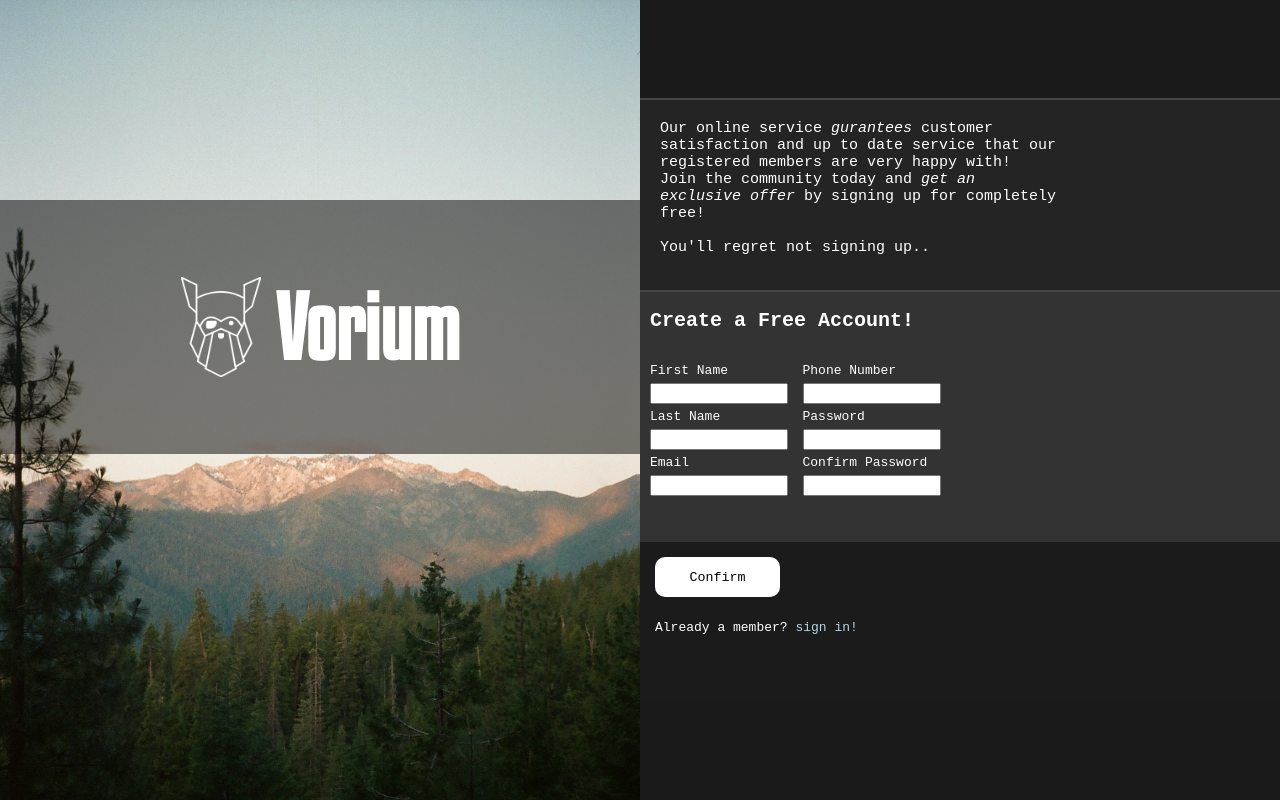
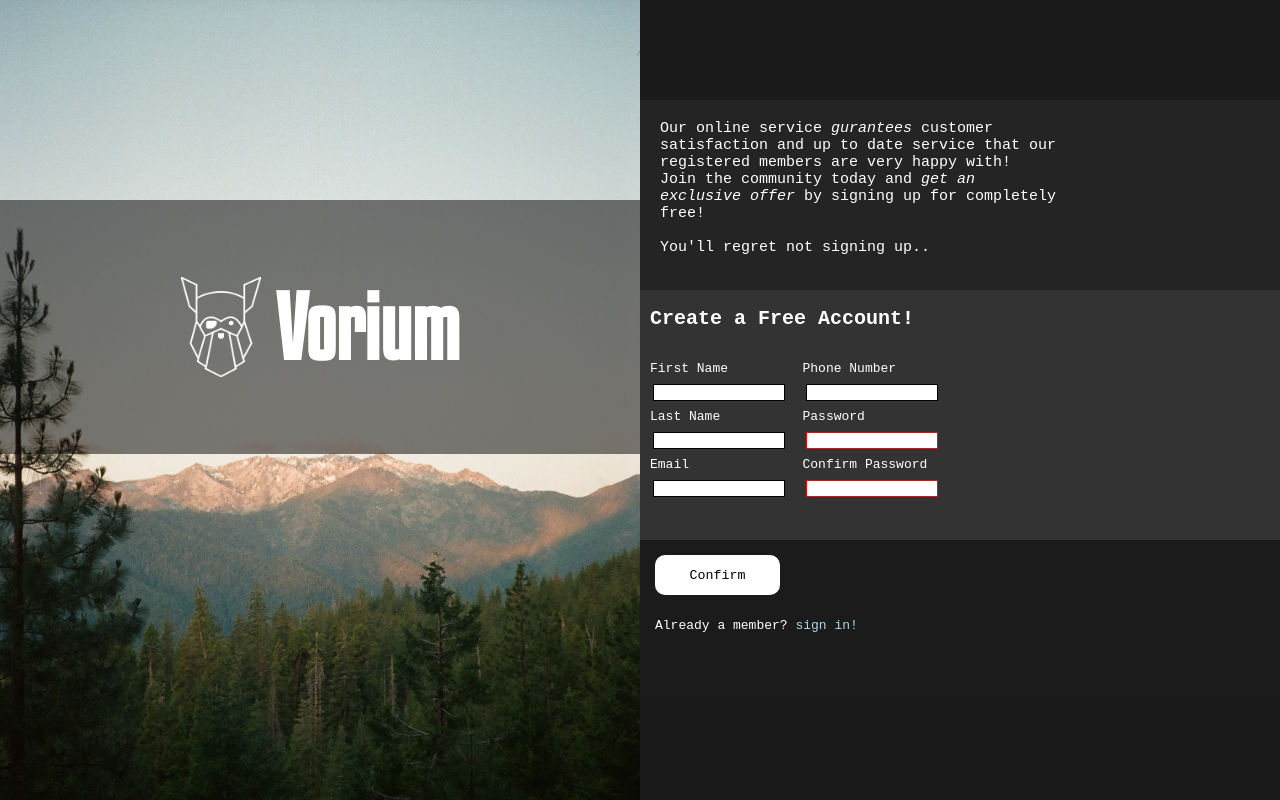
Before and after one commit to RandomUser04329/signup-form, a plain HTML site: page index.html in a window 1280 px wide. Drawn offline with Linux system fonts and the light colour scheme.

Commit message:
All done!

```diff
--- a/style.css
+++ b/style.css
@@ -1,6 +1,9 @@
-   {
+/*
+* {
     border: 1px solid red;
 }
+*/
+
 
 @font-face {
     font-family: title-font;
@@ -82,8 +85,6 @@ body {
 .pitch-box {
     background-color: rgb(36, 36, 36);
     color: white;
-    border-top: 2px solid rgb(70, 70, 70);
-    border-bottom: 2px solid rgb(70, 70, 70);
     padding: 20px;
     height: 150px;
     display: flex;
@@ -173,8 +174,24 @@ input::-webkit-inner-spin-button {
     transform: translateY(2px);
 }
 
-input:invalid {
-    border: px red;
+input {
+    padding: 0;
+    border: 1px solid black;
+    margin: 3px;
+    cursor: pointer;
+}
+
+input[required]:invalid {
+    border: 1px solid rgb(255, 0, 0);
+}
+
+input[required]:valid {
+    border: 1px solid black;
+}
+
+input:focus {
+    background-color:  whitesmoke;
+    box-shadow: 1px 1px 10px rgb(255, 255, 255);
 }
 
 
```
